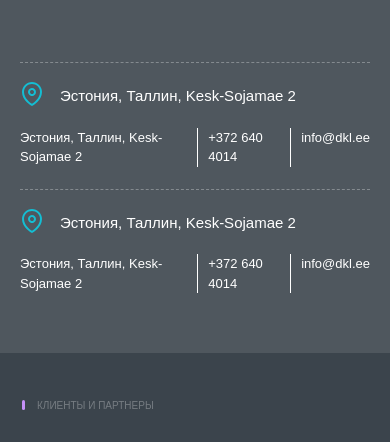
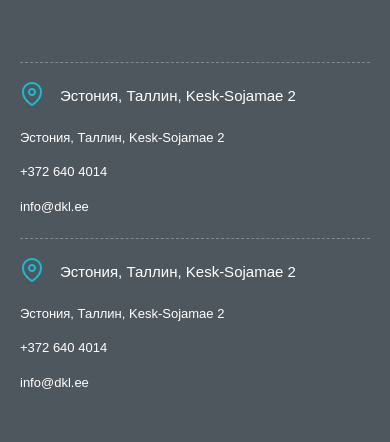
Before and after one commit to Vlad-95/itms, a website: page company.html in a window 390 px wide. Shown: the part 8120-8562 px from the top of the page. Drawn offline with Linux system fonts and the light colour scheme; a web font is replaced by a local one.

Commit message:
map adaptive

```diff
--- a/less/sections/map.less
+++ b/less/sections/map.less
@@ -190,3 +190,25 @@
         }
     }
 }
+
+@media screen and (max-width: 576px) {
+    .map {
+        .content {
+            .row {
+                display: block;
+
+                &__item {
+                    &:not(:last-of-type) {
+                        padding-right: 0;
+                        margin-right: 0;
+                        margin-bottom: 15px;
+
+                        &:after {
+                            display: none;
+                        }
+                    }
+                }
+            }
+        }
+    }
+}
```
Also changed, not shown: css/style.css, 1 other file.
